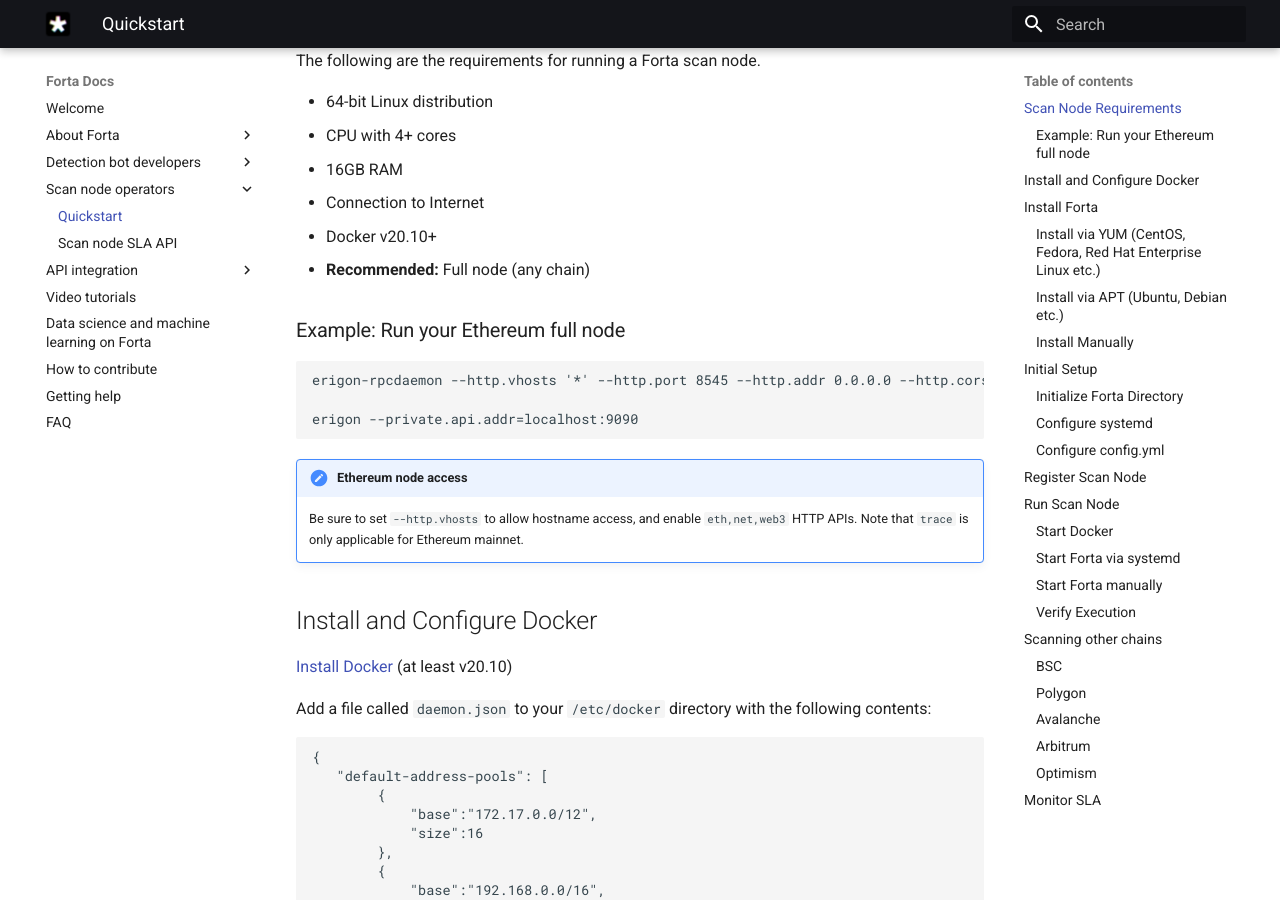
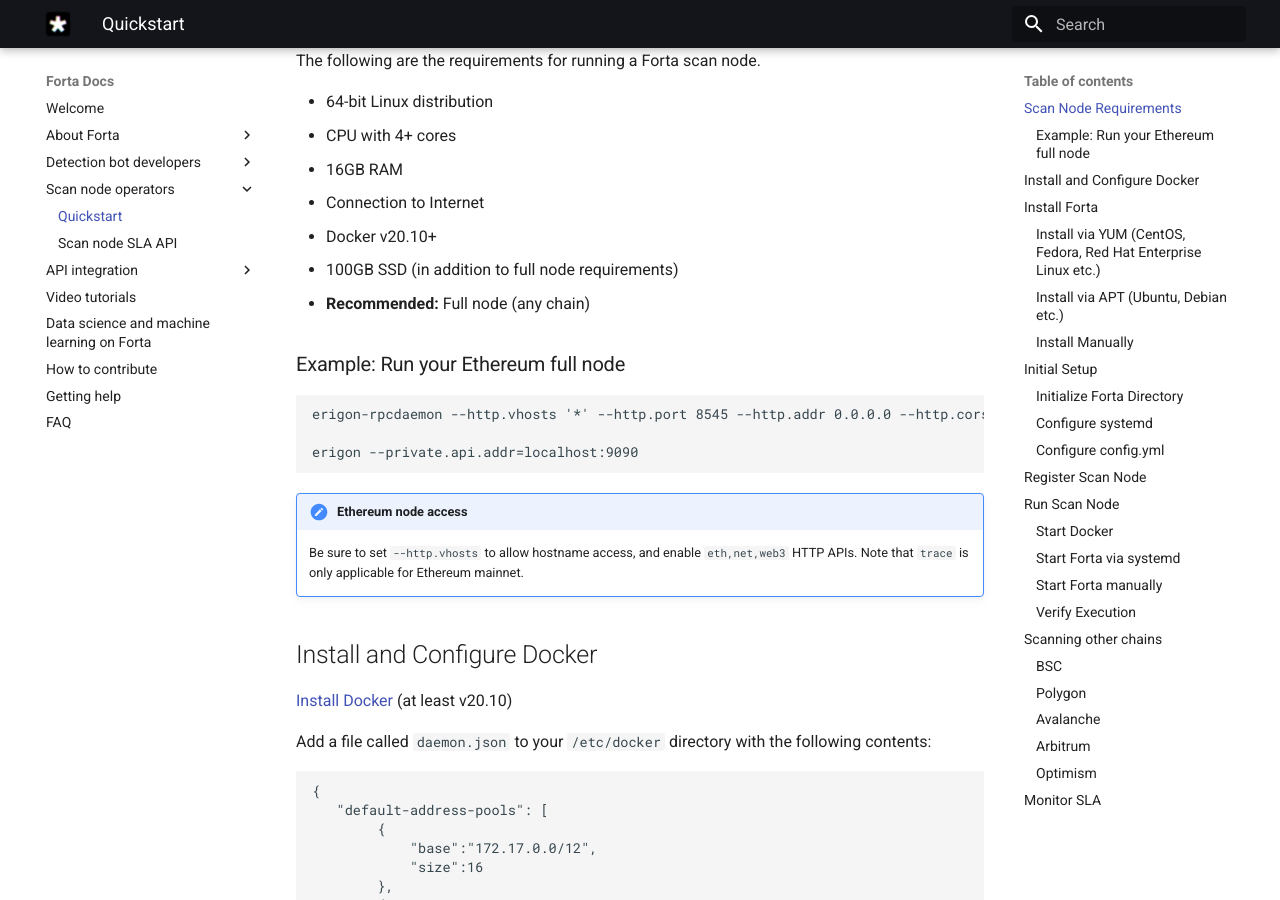
Before and after one commit to forta-network/docs, an MkDocs documentation site: the page built from docs/scanner-quickstart.md, in a window 1280 px wide and 900 px high, scrolled down 327 px. Built offline with MkDocs 1.6.1 and Material for MkDocs 9.7.7, drawn with Linux system fonts in a browser that asks for light colours.

Commit message:
update harddrive requirements

```diff
--- a/docs/scanner-quickstart.md
+++ b/docs/scanner-quickstart.md
@@ -12,6 +12,7 @@
 - 16GB RAM
 - Connection to Internet
 - Docker v20.10+
+- 100GB SSD (in addition to full node requirements)
 - **Recommended:** Full node (any chain)
 
 ### Example: Run your Ethereum full node
```
